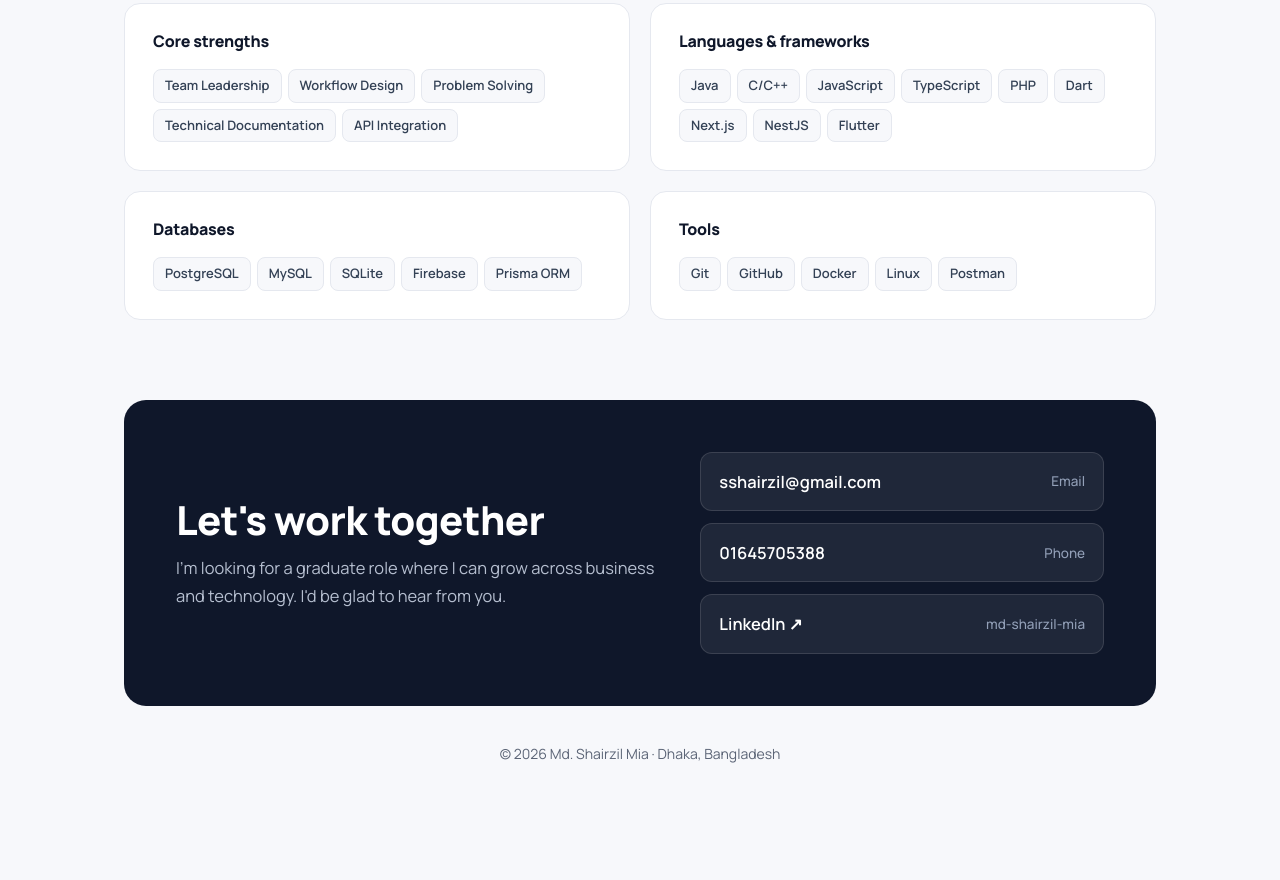
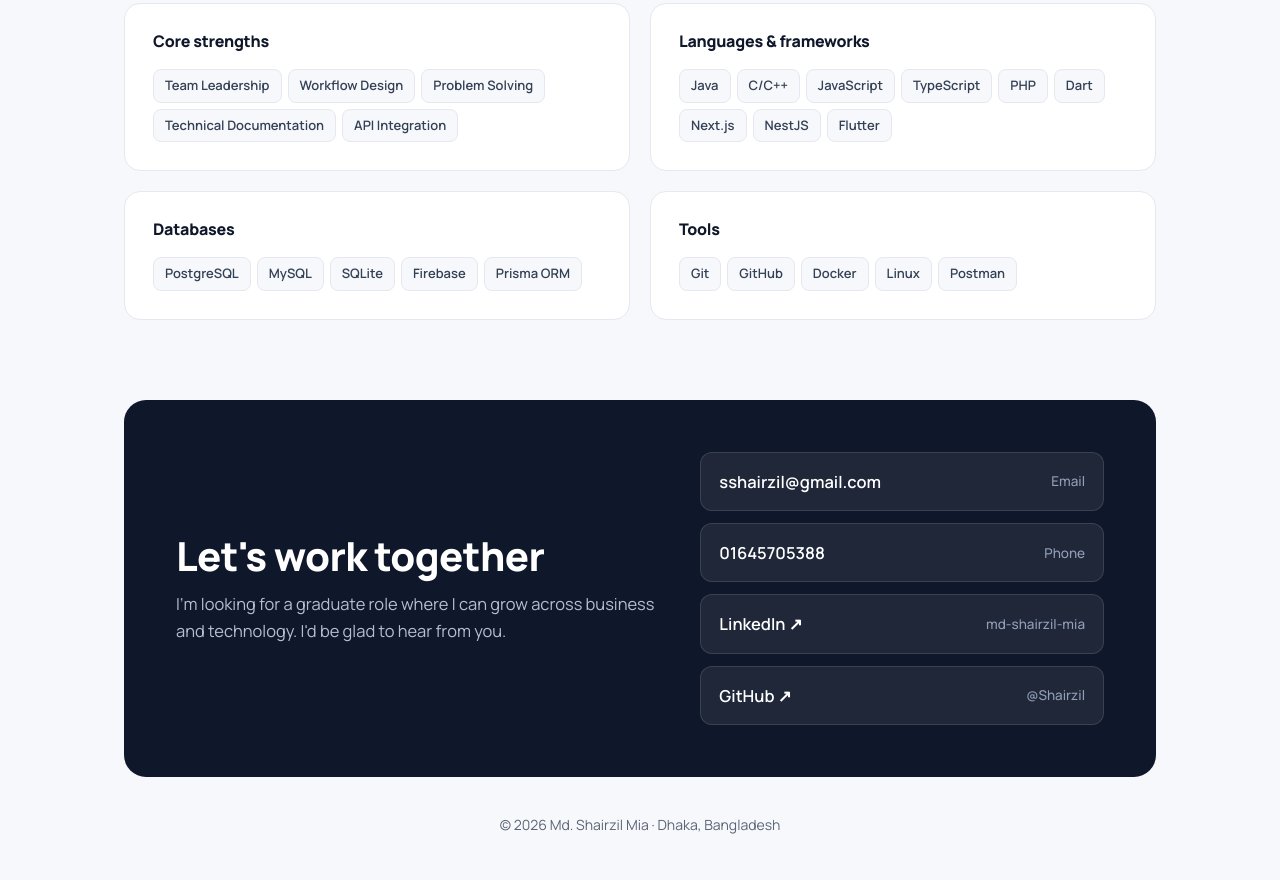
Before and after one commit to Shairzil/Shairzil.github.io, a plain HTML site: page index.html in a window 1280 px wide. Shown: the part 3235-4115 px from the top of the page. Before the commit the page ends 4044 px from the top, so only its background shows below. Drawn offline with Linux system fonts and the light colour scheme.

Commit message:
Add GitHub link to contact section

```diff
--- a/index.html
+++ b/index.html
@@ -308,6 +308,7 @@ footer{padding:36px 0 44px;text-align:center;color:var(--muted);font-size:14px}
         <div><span>sshairzil@gmail.com</span><small>Email</small></div>
         <div><span>01645705388</span><small>Phone</small></div>
         <a href="https://www.linkedin.com/in/md-shairzil-mia-862954409/" target="_blank" rel="noopener"><span>LinkedIn ↗</span><small>md-shairzil-mia</small></a>
+        <a href="https://github.com/Shairzil" target="_blank" rel="noopener"><span>GitHub ↗</span><small>@Shairzil</small></a>
       </div>
     </div>
   </div>
```
